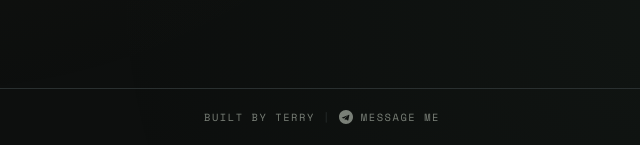
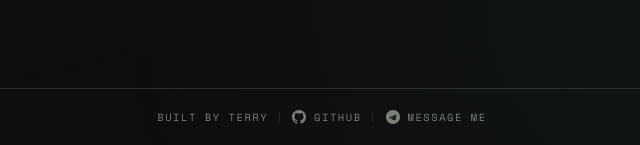
Before and after one commit to chillbreeze/khmer-quiz, a Flask app: page / in a window 1280 px wide. Shown: the part 655-800 px from the top of the page, without its empty margins (318-958 px from the left). Run offline with Flask 3, Linux system fonts and the light colour scheme; some libraries are stand-ins or nearby versions; some web fonts are replaced.

Commit message:
added github project link

```diff
--- a/app/templates/index.html
+++ b/app/templates/index.html
@@ -60,6 +60,11 @@
         <footer>
             <span>BUILT BY TERRY</span>
             <span class="footer-sep">|</span>
+            <a href="https://github.com/chillbreeze/khmer-quiz" target="_blank" rel="noopener">
+                <svg width="14" height="14" viewBox="0 0 24 24" fill="currentColor"><path d="M12 0C5.374 0 0 5.373 0 12c0 5.302 3.438 9.8 8.207 11.387.599.111.793-.261.793-.577v-2.234c-3.338.726-4.033-1.416-4.033-1.416-.546-1.387-1.333-1.756-1.333-1.756-1.089-.745.083-.729.083-.729 1.205.084 1.839 1.237 1.839 1.237 1.07 1.834 2.807 1.304 3.492.997.107-.775.418-1.305.762-1.604-2.665-.305-5.467-1.334-5.467-5.931 0-1.311.469-2.381 1.236-3.221-.124-.303-.535-1.524.117-3.176 0 0 1.008-.322 3.301 1.23A11.509 11.509 0 0 1 12 5.803c1.02.005 2.047.138 3.006.404 2.291-1.552 3.297-1.23 3.297-1.23.653 1.653.242 2.874.118 3.176.77.84 1.235 1.911 1.235 3.221 0 4.609-2.807 5.624-5.479 5.921.43.372.823 1.102.823 2.222v3.293c0 .319.192.694.801.576C20.566 21.797 24 17.3 24 12c0-6.627-5.373-12-12-12z"/></svg>
+                GITHUB
+            </a>
+            <span class="footer-sep">|</span>
             <a href="https://t.me/ProjectTerry" target="_blank" rel="noopener">
                 <svg
                     width="14"
```
